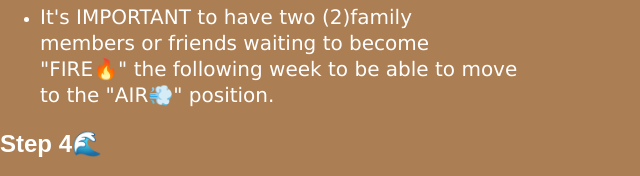
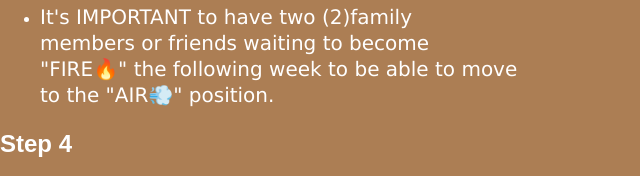
Before and after one commit to jttacct/information-site, a plain HTML site: page index.html in a window 1280 px wide. Shown: the part 2120-2296 px from the top of the page, 0-640 px from the left. Drawn offline with Linux system fonts and the light colour scheme.

Commit message:
Update index.html

```diff
--- a/index.html
+++ b/index.html
@@ -81,7 +81,7 @@
     </li>
   </Ul>
 
-  <h2>Step 4🌊 </h2>
+  <h2>Step 4 </h2>
   <img src="img/week2.png" width="500" height="333 alt=" week2">
   <Ul>
     <li>
```
